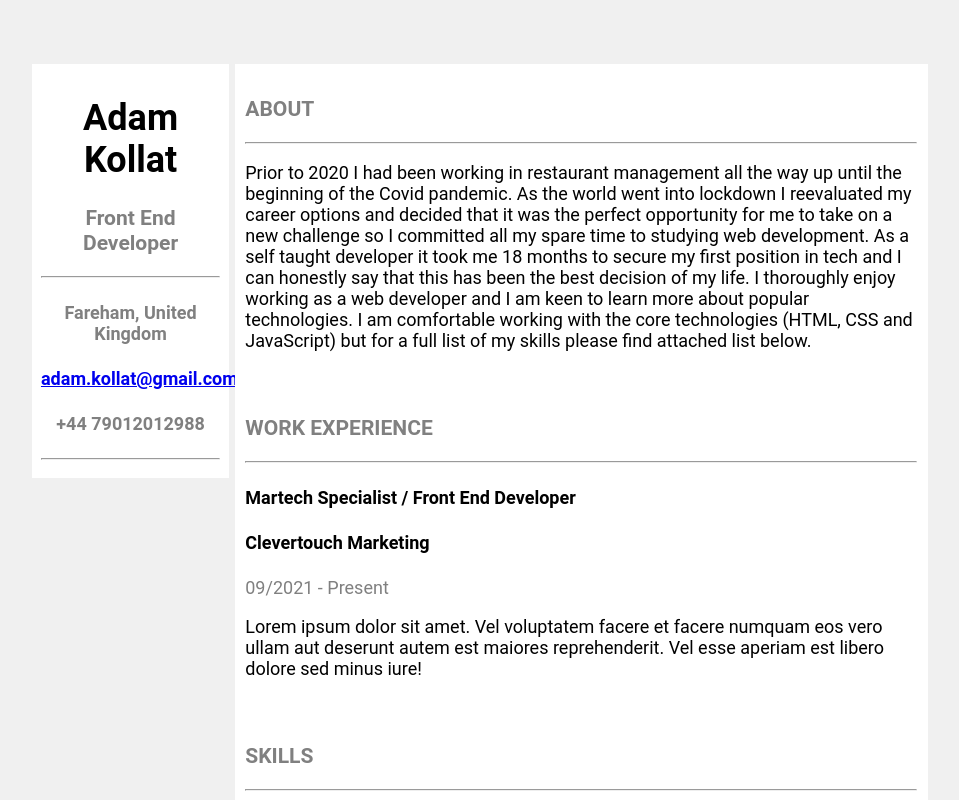
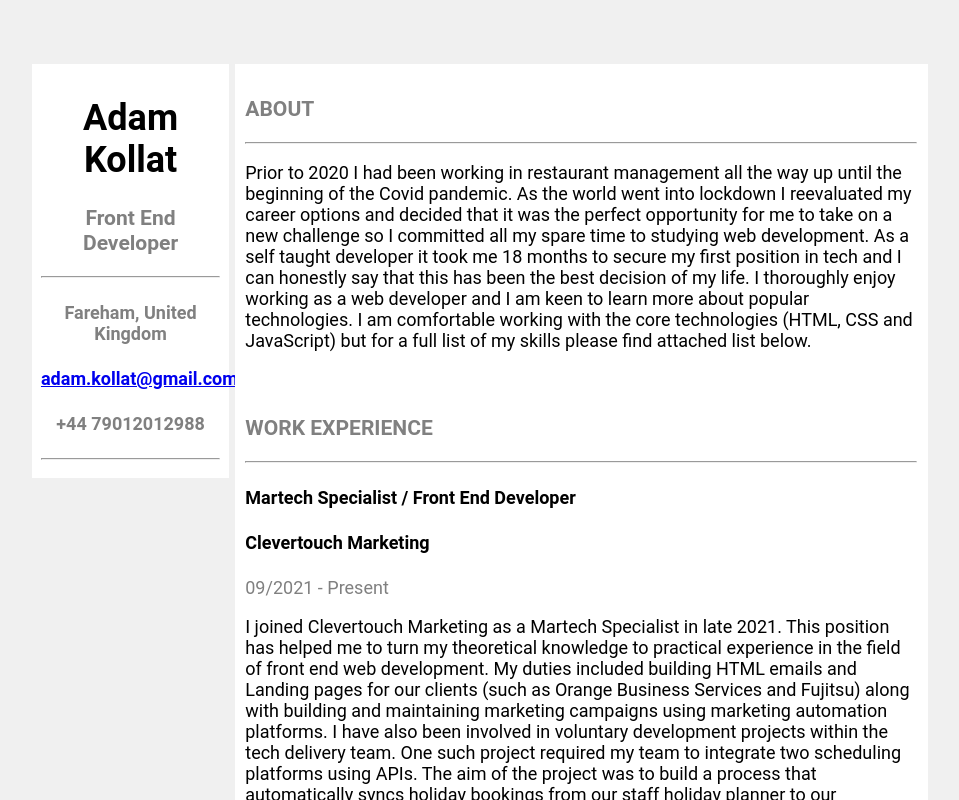
Before and after one commit to AdamKollat/React-CV, a React (Create React App) app: page / in a window 1280 px wide. Shown: the top 800 px of the page, without its empty margins (160-1119 px from the left). Built offline with nearby package versions, Linux system fonts and the light colour scheme.

Commit message:
Updated work experience component copy

```diff
--- a/src/Components/work_experience.js
+++ b/src/Components/work_experience.js
@@ -6,7 +6,7 @@ const WorkExperience = () => {
             <h4> Martech Specialist / Front End Developer</h4>
             <h4>Clevertouch Marketing</h4>
             <p class='grey'>09/2021 - Present</p>
-            <p>Lorem ipsum dolor sit amet. Vel voluptatem facere et facere numquam eos vero ullam aut deserunt autem est maiores reprehenderit. Vel esse aperiam est libero dolore sed minus iure!</p>
+            <p>I joined Clevertouch Marketing as a Martech Specialist in late 2021. This position has helped me to turn my theoretical knowledge to practical experience in the field of front end web development. My duties included building HTML emails and Landing pages for our clients (such as Orange Business Services and Fujitsu) along with building and maintaining marketing campaigns using marketing automation platforms. I have also been involved in voluntary development projects within the tech delivery team. One such project required my team to integrate two scheduling platforms using APIs. The aim of the project was to build a process that automatically syncs holiday bookings from our staff holiday planner to our scheduling platform (Adobe Workfront). We successfully delivered the project in 3 months mostly working on it in our spare time.</p>
         </div>
     )
 }
```
